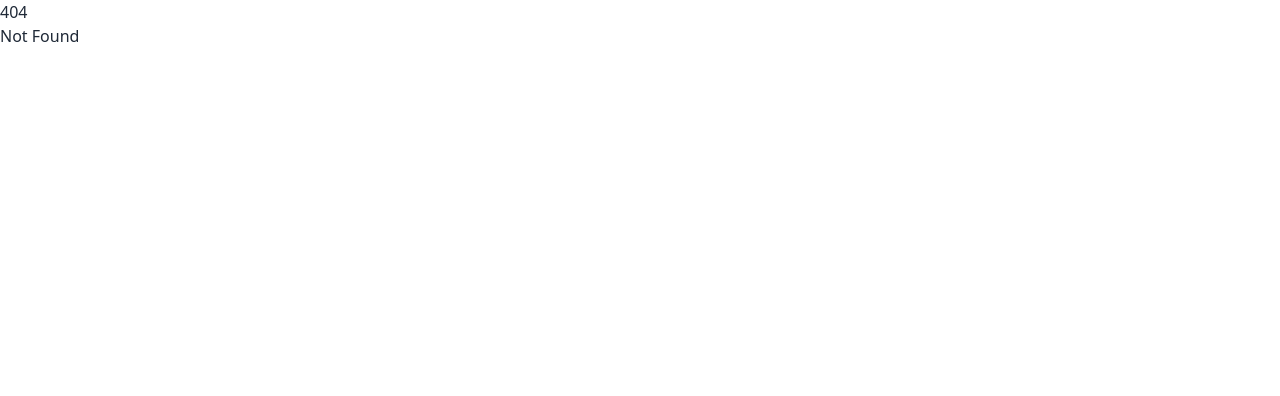
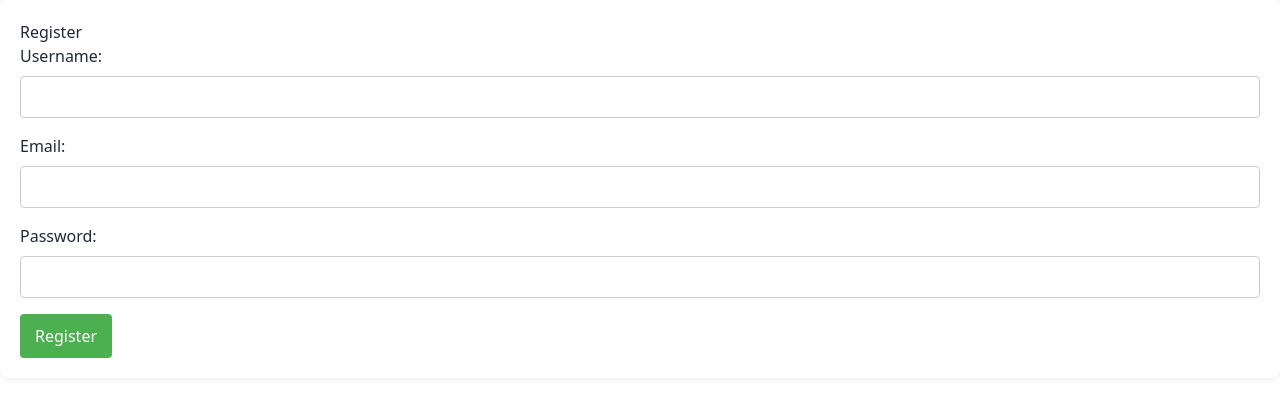
Before and after one commit to ptrstr/conuhacks8, a SvelteKit app in the folder web/: page /register in a window 1280 px wide. Before the commit this address had no page. Shown: the top 396 px of the page. Built offline with nearby package versions, Linux system fonts and the light colour scheme.

Commit message:
Create +page.svelte

```diff
--- /dev/null
+++ b/web/src/routes/register/+page.svelte
@@ -0,0 +1,75 @@
+<script>
+  let username = '';
+  let email = '';
+  let password = '';
+
+  function handleSubmit() {
+    // You can implement form submission logic here
+    // Typically, this would involve sending data to a server for registration
+    console.log('Submitted:', { username, email, password });
+  }
+</script>
+
+<style>
+  body {
+    font-family: Arial, sans-serif;
+    background-color: #f4f4f4;
+    margin: 0;
+    padding: 0;
+    display: flex;
+    justify-content: center;
+    align-items: center;
+    height: 100vh;
+  }
+
+  form {
+    background-color: #fff;
+    padding: 20px;
+    border-radius: 8px;
+    box-shadow: 0 0 10px rgba(0, 0, 0, 0.1);
+  }
+
+  label {
+    display: block;
+    margin-bottom: 8px;
+  }
+
+  input {
+    width: 100%;
+    padding: 8px;
+    margin-bottom: 16px;
+    box-sizing: border-box;
+    border: 1px solid #ccc;
+    border-radius: 4px;
+  }
+
+  button {
+    background-color: #4caf50;
+    color: #fff;
+    padding: 10px 15px;
+    border: none;
+    border-radius: 4px;
+    cursor: pointer;
+    font-size: 16px;
+  }
+
+  button:hover {
+    background-color: #45a049;
+  }
+</style>
+
+<main>
+  <form on:submit|preventDefault={handleSubmit}>
+    <h2>Register</h2>
+    <label for="username">Username:</label>
+    <input type="text" id="username" bind:value={username} required />
+
+    <label for="email">Email:</label>
+    <input type="email" id="email" bind:value={email} required />
+
+    <label for="password">Password:</label>
+    <input type="password" id="password" bind:value={password} required />
+
+    <button type="submit">Register</button>
+  </form>
+</main>
```
